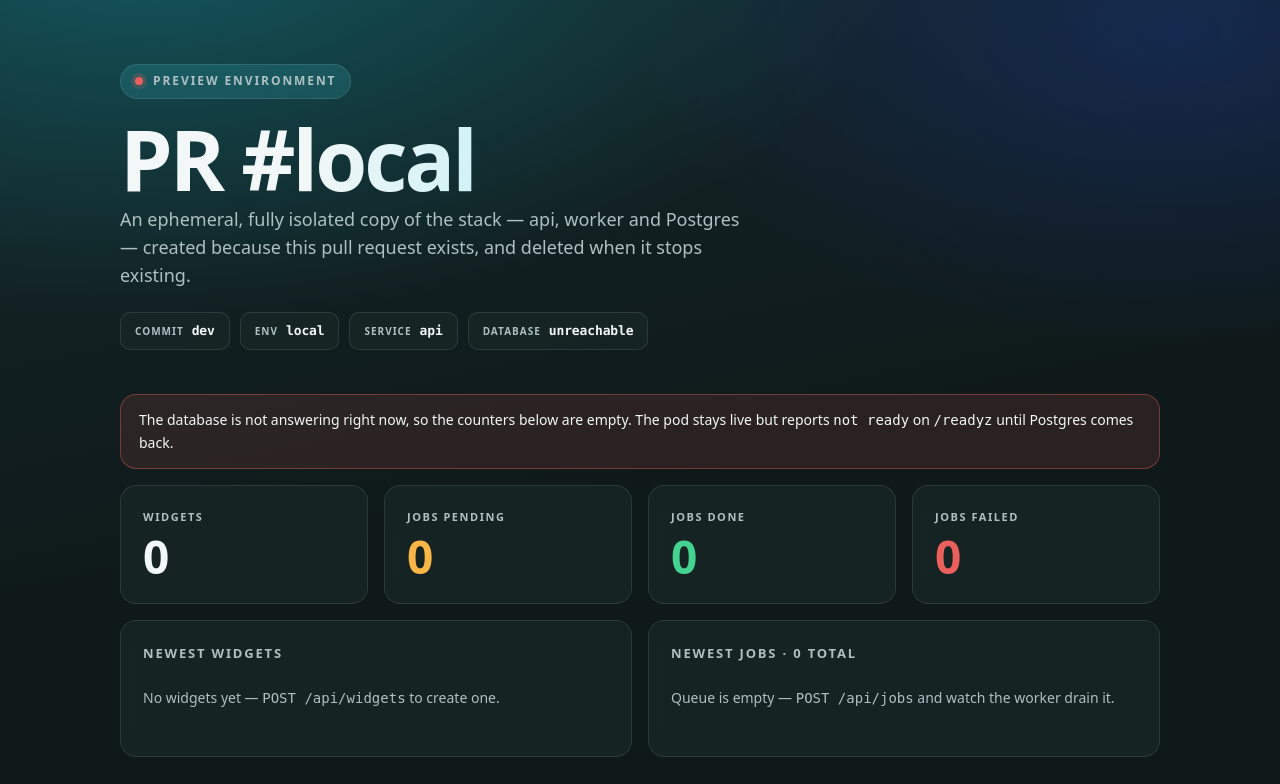
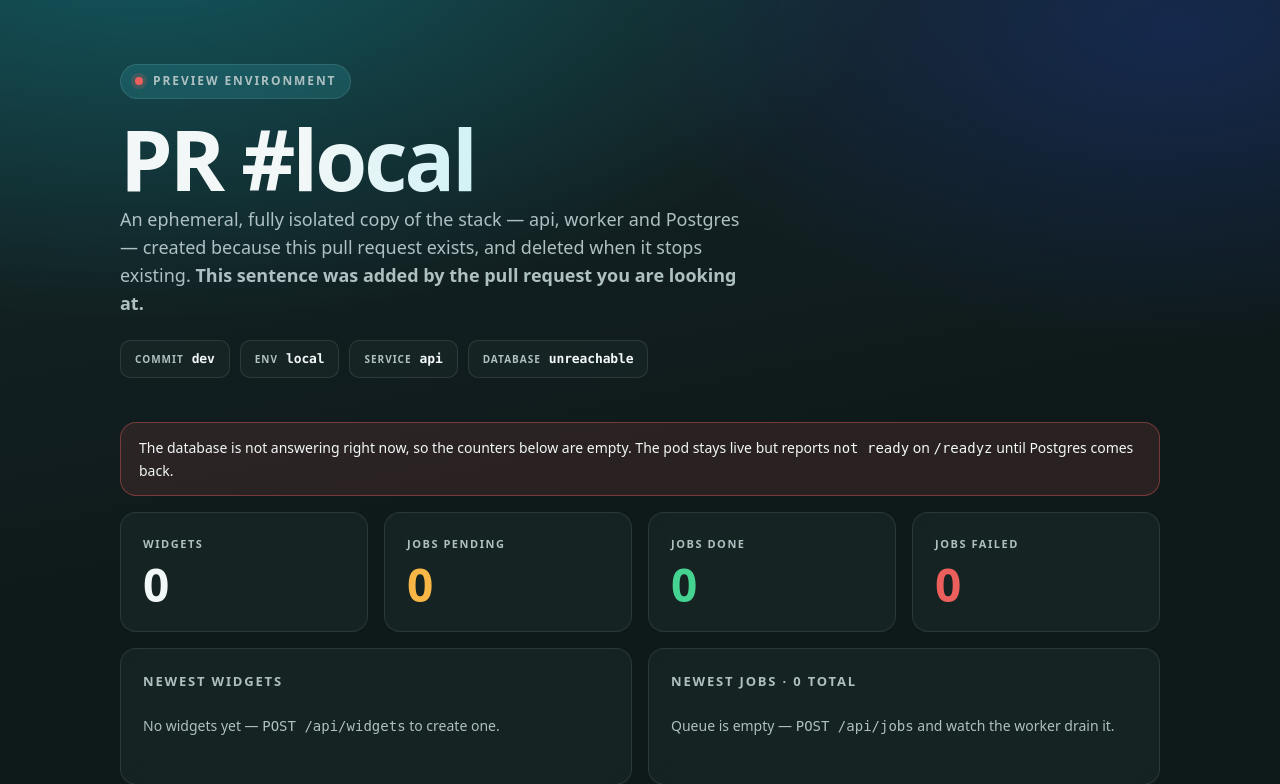
Before and after one commit to alexmachulsky/preview-platform, a FastAPI app: page / in a window 1280 px wide. Shown: the top 784 px of the page. Run offline with FastAPI, Linux system fonts and the light colour scheme.

Commit message:
demo: prove the preview loop end to end
Adds one visible sentence to the landing page. If the preview URL for this
pull request renders it, then CI built the head commit, pushed it to GHCR
under the tag Argo CD asked for, the ApplicationSet turned the open PR into
an Application, and the chart brought up an isolated namespace — the whole
chain, verified by reading one line of text in a browser.

Co-Authored-By: Claude Opus 5 <noreply@anthropic.com>

```diff
--- a/apps/api/app/templates/index.html
+++ b/apps/api/app/templates/index.html
@@ -206,6 +206,7 @@
     <p class="tagline">
       An ephemeral, fully isolated copy of the stack — api, worker and Postgres — created
       because this pull request exists, and deleted when it stops existing.
+      <strong>This sentence was added by the pull request you are looking at.</strong>
     </p>
     <div class="chips">
       <span class="chip"><span>commit</span><b>{{ short_sha }}</b></span>
```
